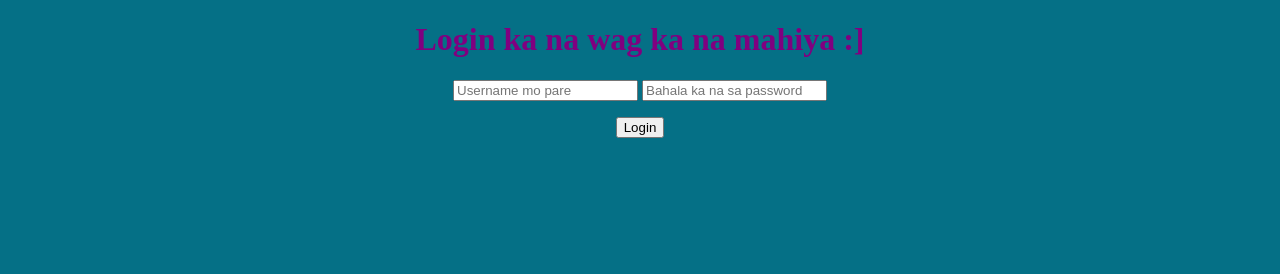
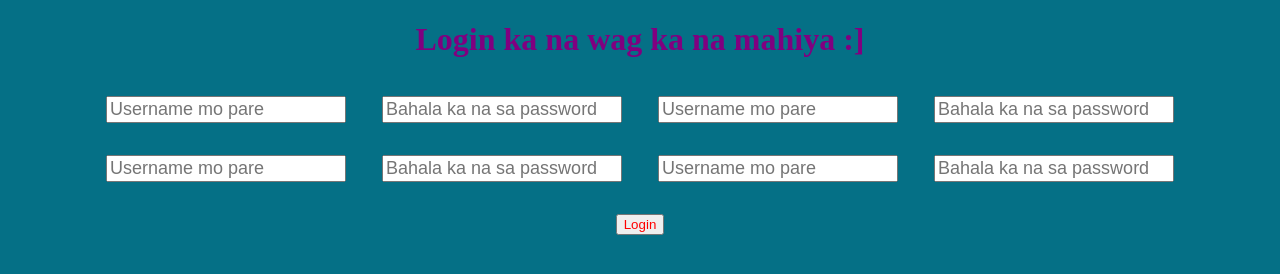
Before and after one commit to LiuArby11/activity_3, a plain HTML site: page index.html in a window 1280 px wide. Drawn offline with Linux system fonts and the light colour scheme.

Commit message:
Takot_sa_Commitment

```diff
--- a/index.html
+++ b/index.html
@@ -5,13 +5,45 @@
     <meta charset="UTF-8">
     <meta name="viewport" content="width=device-width, initial-scale=1.0">
     <title>Log in please:3</title>
+<style>
+#txtUsername {
+    color: red;
+    font-size: large;
+}
+
+.redText{
+    color: purple;
+    font-size: large;
+}
+input{
+ margin: 1rem;
+}
+#btnlogin:hover{
+    cursor: pointer;
+    background-color: #bebebe;
+    color: green;
+    font-size: large;
+}
+#btnlogin {
+    color: red;
+}
+
+
+
+</style>
 
 </head>
 <body>
     <div style="text-align: center;">
         <h1 style="color: purple;">Login ka na wag ka na mahiya :]</h1>
-        <input type="text" placeholder="Username mo pare" id="txtUsername">
-        <input type="Password" placeholder="Bahala ka na sa password">
+        <input type="text" placeholder="Username mo pare" id="txtUsername" class="redText">
+        <input type="Password" placeholder="Bahala ka na sa password" class="redText">
+        <input type="text" placeholder="Username mo pare" id="txtUsername" class="redText">
+        <input type="Password" placeholder="Bahala ka na sa password" class="redText">
+        <input type="text" placeholder="Username mo pare" id="txtUsername" class="redText">
+        <input type="Password" placeholder="Bahala ka na sa password" class="redText">
+        <input type="text" placeholder="Username mo pare" id="txtUsername" class="redText">
+        <input type="Password" placeholder="Bahala ka na sa password" class="redText">
 
         <div style="margin-top: 1rem;">
             <button id="btnlogin" onclick="alert('Salamat Mabuhay ka hanggat gusto mo!.')">Login</button>
@@ -19,12 +51,11 @@
     </div>
 </body>
 
-
 <script>
     console.log("Hello World");
     // declaring variable
     // let / var
-    let buttonLogin = document.querySelector('#btnLogin');
+    let buttonLogin = document.getElementsByName('#btnLogin');
     buttonLogin.onclick = function () {
         alert("Salamat Mabuhay ka hanggat gusto mo!")
     };
```
